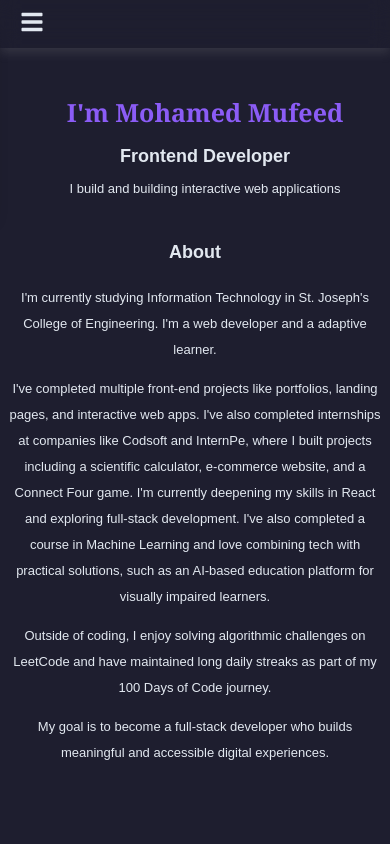
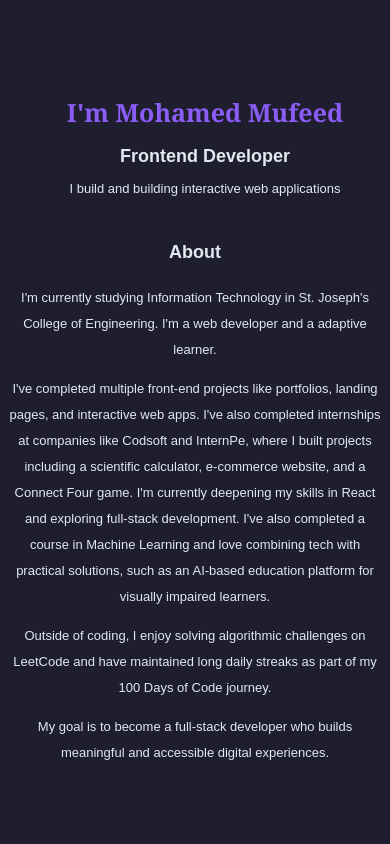
Before and after one commit to Mohamed-Mufeed/Portfolio, a React (Vite) app: page / in a window 390 px wide. Shown: the top 844 px of the page. Built offline with nearby package versions, Linux system fonts and the light colour scheme.

Commit message:
Updated Media Queries

```diff
--- a/src/Header.jsx
+++ b/src/Header.jsx
@@ -35,8 +35,13 @@ function Header() {
                         <li><a href="#contact" onClick={handleScroll("contact")} style={{ color: getColor("contact") }}>Contact</a></li>
                     </ul>
 
-                    <div className="hamburger" onClick={toggleMenu} style={{padding: "10px", paddingLeft: "20px"}}>
-                    {menu ? <FaTimes size={24} style={{color: "#e2e8f0", transform: "rotate("}}/> : <FaBars size={24} />}</div>
+                    <div className="hamburger " onClick={toggleMenu} style={{padding: "10px", paddingLeft: "20px", display: menu? "block" : "none"}}>
+                    {menu ? (
+                    <FaTimes size={24} className="icon" />
+                    ) : (
+                    <FaBars size={24} className="icon" />
+                    )}
+                    </div>
 
                 </div>
         </header>
```
Also changed, not shown: src/App.css (+0 -34 lines).
